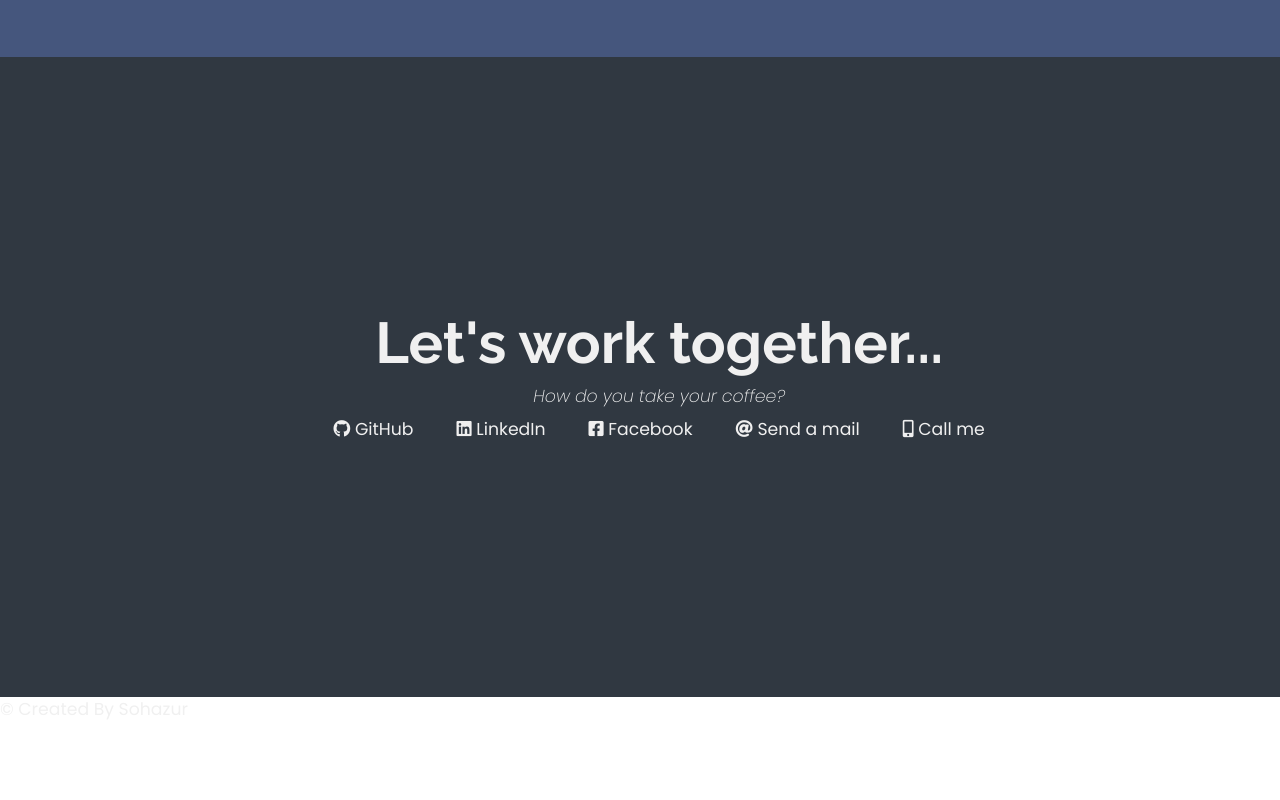
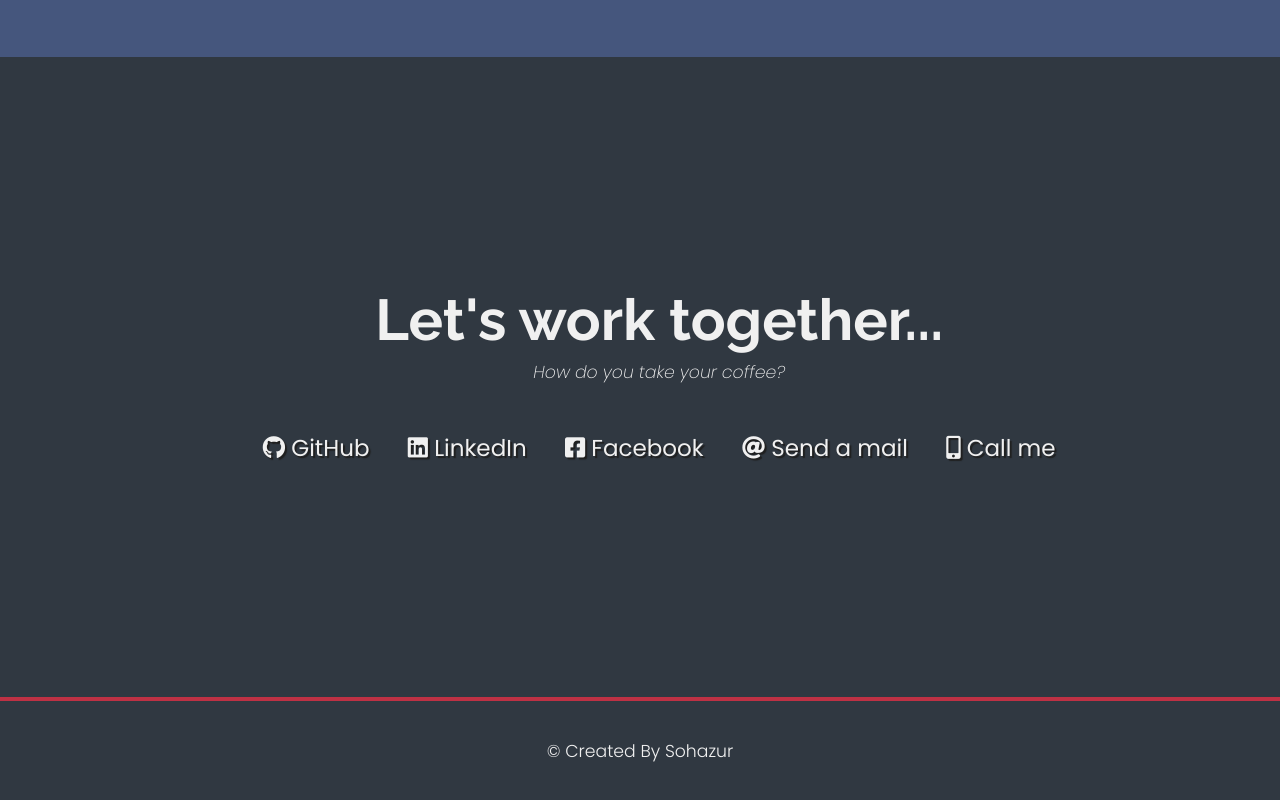
Before and after one commit to sohazur/Personal-Portfolio, a plain HTML site: page index.html in a window 1280 px wide. Shown: the part 1905-2705 px from the top of the page. Before the commit the page ends 2626 px from the top, so only its background shows below. Drawn offline with Linux system fonts and the light colour scheme.

Commit message:
Completed Updated 2

```diff
--- a/style.scss
+++ b/style.scss
@@ -229,11 +229,14 @@
     height: 80vh;
     padding: 0 2rem;
     background: var(--main-gray);
-  }
 
     .contact-section-header {
         h2 {
             font-size: 6rem;
+        }
+
+        p {
+            font-style: italic;
         }
       }
 
@@ -244,12 +247,6 @@
               }
         }
       }
-
-  .contact-section-header {
-    p {
-        font-style: italic;
-  }
-
 
     .contact-links {
         display: flex;
@@ -270,6 +267,25 @@
     transform: translateY(8px);
     }
 
+    .contact-links {
+    display: flex;
+    justify-content: center;
+    width: 100%;
+    max-width: 980px;
+    margin-top: 4rem;
+    flex-wrap: wrap;
+    }
+
+    .contact-details {
+    font-size: 2.4rem;
+    text-shadow: 2px 2px 1px #1f1f1f;
+    transition: transform 0.3s ease-out;
+    }
+
+    .contact-details:hover {
+    transform: translateY(8px);
+    }
+}
 
   footer {
     font-weight: 300;
@@ -294,4 +310,3 @@
       text-align: center;
     }
   }
-  }
```
Also changed, not shown: style.css, 1 other file. Lines whose indentation alone changed are shown as unchanged.
